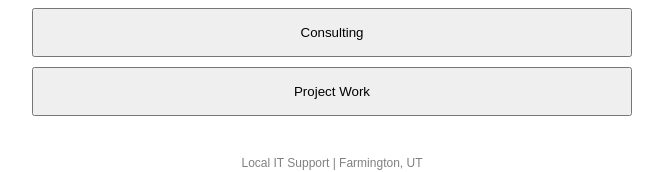
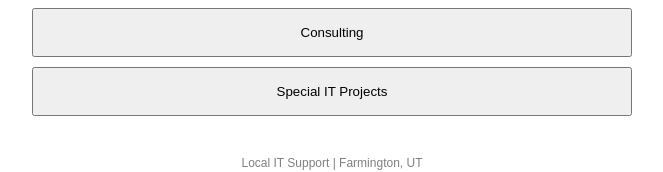
Before and after one commit to westonwiggins/techtheoryadvisors, a React (Vite) app: page / in a window 1280 px wide. Shown: the part 318-490 px from the top of the page, without its empty margins (308-971 px from the left). Built offline with nearby package versions, Linux system fonts and the light colour scheme.

Commit message:
Update App.jsx

```diff
--- a/src/App.jsx
+++ b/src/App.jsx
@@ -27,7 +27,7 @@ export default function App() {
           <h2>What kind of IT help do you need?</h2>
           <button style={{ padding: 15, width: "100%", marginBottom: 10 }} onClick={() => { setForm({ ...form, needs: "IT Support" }); next(); }}>IT Support</button>
           <button style={{ padding: 15, width: "100%", marginBottom: 10 }} onClick={() => { setForm({ ...form, needs: "Consulting" }); next(); }}>Consulting</button>
-          <button style={{ padding: 15, width: "100%" }} onClick={() => { setForm({ ...form, needs: "Project Work" }); next(); }}>Project Work</button>
+          <button style={{ padding: 15, width: "100%" }} onClick={() => { setForm({ ...form, needs: "Special IT Projects" }); next(); }}>Special IT Projects</button>
         </div>
       )}
 
```
